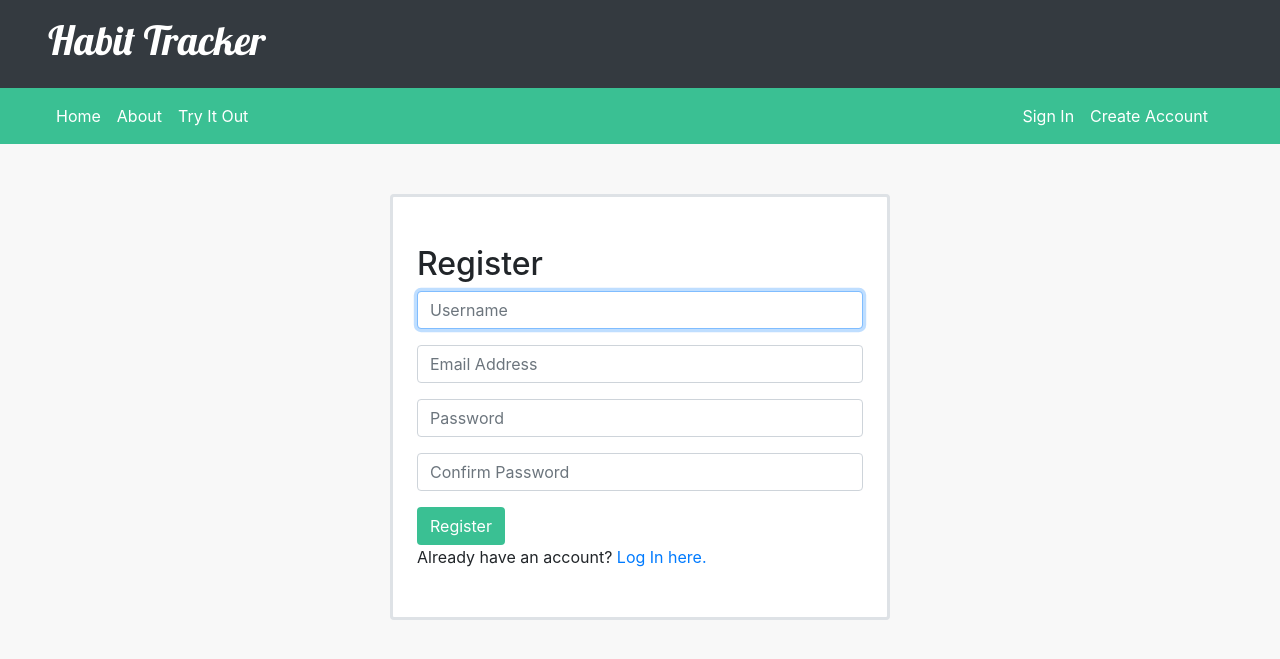
After one commit to kherrera1738/habitTracker, a Django app: template habitTracker/habits/templates/habits/register.html in a window 1280 px wide. The commit adds this page. Shown: the top 659 px of the page. Run offline with Django 3.2, Linux system fonts and the light colour scheme; the template is opened without the code that fills it, so the values that code supplies are empty.

Commit message:
Started working on views

```diff
--- a/habitTracker/habits/models.py
+++ b/habitTracker/habits/models.py
@@ -176,7 +176,7 @@ class ActivityLog(models.Model):
     notificationCount = models.IntegerField(default=0)
 
     def __str__(self):
-        return f"{self.id} | {self.owner.name}: {self.notificationCount}"
+        return f"{self.id} | {self.owner.username}: {self.notificationCount}"
 
     def addEntry(self, content):
         if(self.notificationCount >= self.limit):
--- a/habitTracker/habits/static/habits/style.css
+++ b/habitTracker/habits/static/habits/style.css
@@ -1,9 +1,13 @@
 .logo-div {
-  background-color: #99dac4;
+  font-family: "Lobster";
 }
 
 .main-nav {
-  background-color: beige;
+  background-color: #3ac093;
+}
+
+.nav-link {
+  color: white;
 }
 
 .active {
@@ -12,7 +16,24 @@
 
 .nav-link:hover {
   color: black;
-  text-decoration: underline;
+}
+
+.bform {
+  background-color: white;
+  border-width: 3px !important;
+  width: 500px;
+  margin: auto;
+  margin-top: 50px;
+}
+
+.btn-login {
+  background-color: #3ac093;
+  color: white;
+}
+
+.btn-login:hover {
+  background-color: #2f9271;
+  color: white;
 }
 
 body {
--- a/habitTracker/habits/static/habits/style.scss
+++ b/habitTracker/habits/static/habits/style.scss
@@ -1,14 +1,18 @@
-$primary-color: #99dac4;
-$secondary-color: beige;
+$primary-color: #3ac093;
+$primary-hover: #2f9271;
+$secondary-color: #ffffe3;
 $third-color: #f8f8f8;
 
 .logo-div {
-    background-color: $primary-color;
-    // font-family: 'Farro';
+    font-family: 'Lobster';
 }
 
 .main-nav {
-    background-color: $secondary-color;
+    background-color: $primary-color;
+}
+
+.nav-link {
+    color: white;
 }
 
 .active {
@@ -17,7 +21,25 @@ $third-color: #f8f8f8;
 
 .nav-link:hover {
     color: black;
-    text-decoration: underline;
+    // text-decoration: underline;
+}
+
+.bform {
+    background-color: white;
+    border-width: 3px !important;
+    width: 500px;
+    margin: auto;
+    margin-top: 50px;
+}
+
+.btn-login {
+    background-color: $primary-color;
+    color: white;
+}
+
+.btn-login:hover {
+    background-color: $primary-hover;
+    color: white;
 }
 
 body {
--- a/habitTracker/habits/templates/habits/layout.html
+++ b/habitTracker/habits/templates/habits/layout.html
@@ -6,32 +6,52 @@
         <title>Welcome!</title>
         <link rel="stylesheet" href="https://cdn.jsdelivr.net/npm/bootstrap@4.5.3/dist/css/bootstrap.min.css" integrity="sha384-TX8t27EcRE3e/ihU7zmQxVncDAy5uIKz4rEkgIXeMed4M0jlfIDPvg6uqKI2xXr2" crossorigin="anonymous">
         <link rel="stylesheet" type="text/css" href="{% static 'habits/style.css' %}">
-        <link href='https://fonts.googleapis.com/css?family=Calligraffitti' rel='stylesheet'>
+        <link href='https://fonts.googleapis.com/css?family=Lobster' rel='stylesheet'>
     </head>
     <body>
-        <div class="logo-div py-4 pl-3">
-            <h1 class="h3">Habit Tracker</h1>
+        <div class="logo-div py-3 pl-5 bg-dark text-white">
+            <h1>Habit Tracker</h1>
         </div>
-        <nav class="navbar navbar-expand-lg  main-nav">
+        <nav class="navbar navbar-expand-lg main-nav text-white pl-5">
             <ul class="navbar-nav">
                 <li class="nav-item">
-                    <a class="nav-link active" href="#">Home</a>
+                    <a class="nav-link" href="#">Home</a>
                 </li>
                 <li class="nav-item">
-                    <a class="nav-link text-secondary" href="#">About</a>
+                    <a class="nav-link" href="#">About</a>
                 </li>
                 <li class="nav-item">
-                    <a class="nav-link text-secondary" href="#">Contact</a>
+                    <a class="nav-link" href="#">Try It Out</a>
                 </li>
             </ul>
-            <ul class="navbar-nav ml-md-auto">
-                <li class="nav-item">
-                    <a class="nav-link text-secondary" href="#">Sign In</a>
-                </li>
-                <li class="nav-item">
-                    <a class="nav-link text-secondary" href="#">Create Account</a>
-                </li>
-            </ul>
+            {% if user.is_authenticated %}
+                <ul class="navbar-nav ml-md-auto pr-5">
+                    <li class="nav-item">
+                        <a class="nav-link" href="#">
+                            <svg width="1.5em" height="1.5em" viewBox="0 0 16 16" class="bi bi-person" fill="currentColor" xmlns="http://www.w3.org/2000/svg">
+                                <path fill-rule="evenodd" d="M10 5a2 2 0 1 1-4 0 2 2 0 0 1 4 0zM8 8a3 3 0 1 0 0-6 3 3 0 0 0 0 6zm6 5c0 1-1 1-1 1H3s-1 0-1-1 1-4 6-4 6 3 6 4zm-1-.004c-.001-.246-.154-.986-.832-1.664C11.516 10.68 10.289 10 8 10c-2.29 0-3.516.68-4.168 1.332-.678.678-.83 1.418-.832 1.664h10z"/>
+                            </svg>
+                        </a>
+                    </li>
+                    <li class="nav-item">
+                        <a class="nav-link" href="#">
+                            <svg width="1.5em" height="1.5em" viewBox="0 0 16 16" class="bi bi-gear" fill="currentColor" xmlns="http://www.w3.org/2000/svg">
+                                <path fill-rule="evenodd" d="M8.837 1.626c-.246-.835-1.428-.835-1.674 0l-.094.319A1.873 1.873 0 0 1 4.377 3.06l-.292-.16c-.764-.415-1.6.42-1.184 1.185l.159.292a1.873 1.873 0 0 1-1.115 2.692l-.319.094c-.835.246-.835 1.428 0 1.674l.319.094a1.873 1.873 0 0 1 1.115 2.693l-.16.291c-.415.764.42 1.6 1.185 1.184l.292-.159a1.873 1.873 0 0 1 2.692 1.116l.094.318c.246.835 1.428.835 1.674 0l.094-.319a1.873 1.873 0 0 1 2.693-1.115l.291.16c.764.415 1.6-.42 1.184-1.185l-.159-.291a1.873 1.873 0 0 1 1.116-2.693l.318-.094c.835-.246.835-1.428 0-1.674l-.319-.094a1.873 1.873 0 0 1-1.115-2.692l.16-.292c.415-.764-.42-1.6-1.185-1.184l-.291.159A1.873 1.873 0 0 1 8.93 1.945l-.094-.319zm-2.633-.283c.527-1.79 3.065-1.79 3.592 0l.094.319a.873.873 0 0 0 1.255.52l.292-.16c1.64-.892 3.434.901 2.54 2.541l-.159.292a.873.873 0 0 0 .52 1.255l.319.094c1.79.527 1.79 3.065 0 3.592l-.319.094a.873.873 0 0 0-.52 1.255l.16.292c.893 1.64-.902 3.434-2.541 2.54l-.292-.159a.873.873 0 0 0-1.255.52l-.094.319c-.527 1.79-3.065 1.79-3.592 0l-.094-.319a.873.873 0 0 0-1.255-.52l-.292.16c-1.64.893-3.433-.902-2.54-2.541l.159-.292a.873.873 0 0 0-.52-1.255l-.319-.094c-1.79-.527-1.79-3.065 0-3.592l.319-.094a.873.873 0 0 0 .52-1.255l-.16-.292c-.892-1.64.902-3.433 2.541-2.54l.292.159a.873.873 0 0 0 1.255-.52l.094-.319z"/>
+                                <path fill-rule="evenodd" d="M8 5.754a2.246 2.246 0 1 0 0 4.492 2.246 2.246 0 0 0 0-4.492zM4.754 8a3.246 3.246 0 1 1 6.492 0 3.246 3.246 0 0 1-6.492 0z"/>
+                            </svg>
+                        </a>
+                    </li>
+                </ul>
+            {% else %}
+                <ul class="navbar-nav ml-md-auto pr-5">
+                    <li class="nav-item">
+                        <a class="nav-link" href="{% url 'login' %}">Sign In</a>
+                    </li>
+                    <li class="nav-item">
+                        <a class="nav-link" href="{% url 'register' %}">Create Account</a>
+                    </li>
+                </ul>
+            {% endif %}
         </nav>
 
         <div id="body">
--- /dev/null
+++ b/habitTracker/habits/templates/habits/register.html
@@ -0,0 +1,31 @@
+{% extends "habits/layout.html" %}
+
+{% block body %}
+
+    <div class="border px-4 py-5 rounded bform ">
+        <h2>Register</h2>
+
+        {% if message %}
+            <div>{{ message }}</div>
+        {% endif %}
+        <form action="{% url 'register' %}" method="post">
+            {% csrf_token %}
+            <div class="form-group">
+                <input class="form-control" autofocus type="text" name="username" placeholder="Username">
+            </div>
+            <div class="form-group">
+                <input class="form-control" type="email" name="email" placeholder="Email Address">
+            </div>
+            <div class="form-group">
+                <input class="form-control" type="password" name="password" placeholder="Password">
+            </div>
+            <div class="form-group">
+                <input class="form-control" type="password" name="confirmation" placeholder="Confirm Password">
+            </div>
+            <input class="btn btn-login" type="submit" value="Register">
+        </form>
+
+        Already have an account? <a href="{% url 'login' %}">Log In here.</a>
+    </div>
+
+{% endblock %}
--- a/habitTracker/habits/urls.py
+++ b/habitTracker/habits/urls.py
@@ -2,5 +2,8 @@ from django.urls import path
 from . import views
 
 urlpatterns = [
-    path("", views.index, name="index")
+    path("", views.index, name="index"),
+    path("login", views.loginView, name="login"),
+    path("register", views.registerView, name="register"),
+    path("logout", views.logoutView, name="logout")
 ]
```
Also changed, not shown: habitTracker/habits/templates/habits/login.html (added, +26 -0 lines), habitTracker/habits/tests_views.py (added, +13 -0 lines), habitTracker/habits/views.py (+57 -2 lines), habitTracker/db.sqlite3, 1 other file.
